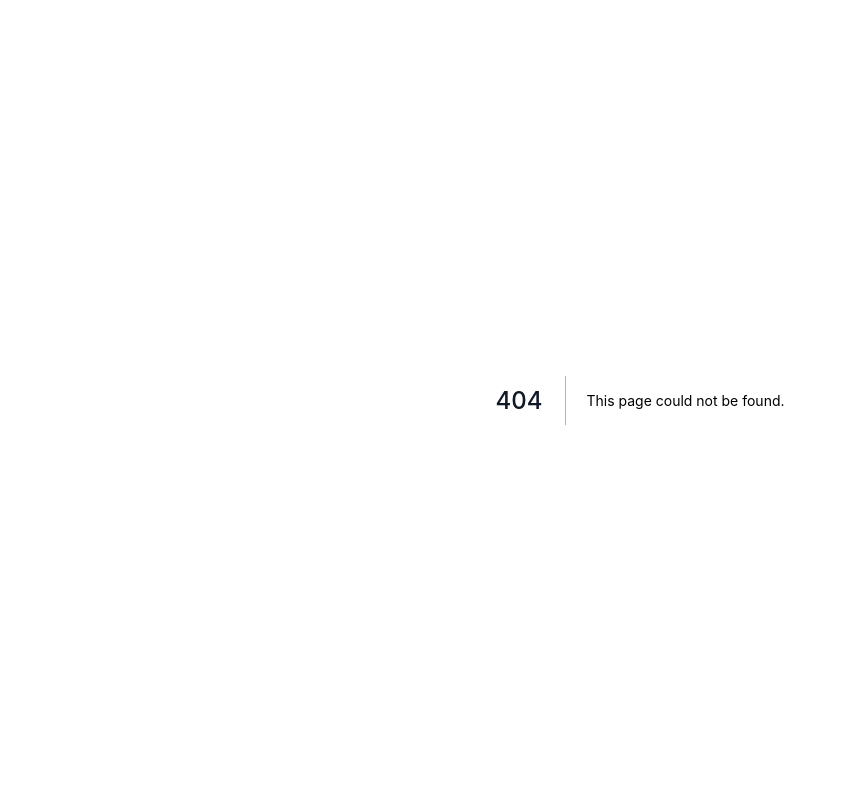
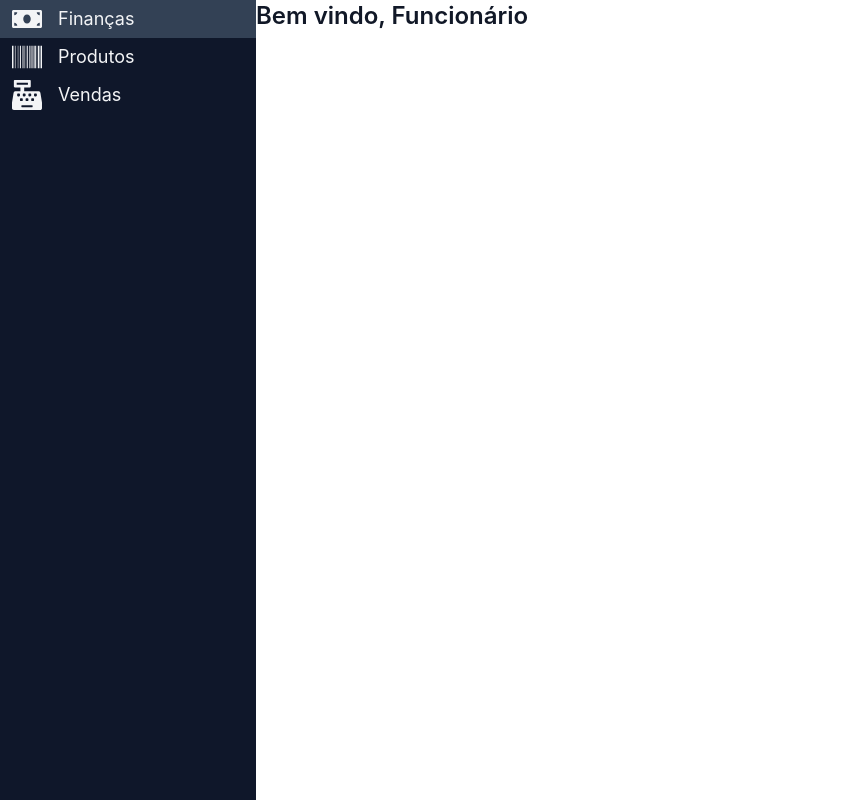
Before and after one commit to brunomariz/lab_engsoft, a Next.js app in the folder frontend/: page /funcionario/home in a window 1280 px wide. Before the commit this address had no page. Shown: the whole page, without its empty margins (0-847 px from the left). Built offline with nearby package versions, Linux system fonts and the light colour scheme.

Commit message:
feat: add initial funcionario page implementation

```diff
--- a/frontend/components/Login/Login.tsx
+++ b/frontend/components/Login/Login.tsx
@@ -11,6 +11,7 @@ import {
 } from "formik";
 import { object, string, ref } from "yup";
 import { loginValidation } from "../../validation/login/loginValidation";
+import { useRouter } from "next/router";
 
 interface LoginFormValues {
   username: string;
@@ -49,9 +50,12 @@ type Props = {};
 
 function Login({}: Props) {
   const initialValues: LoginFormValues = { username: "", password: "" };
-
+  const router = useRouter();
   const handleSubmit = (values: LoginFormValues) => {
     console.log(values);
+    if (true) {
+      router.push("funcionario/home");
+    }
   };
   return (
     <div className="flex flex-col justify-center items-center h-screen">
--- /dev/null
+++ b/frontend/components/Sidebar/Sidebar.tsx
@@ -0,0 +1,32 @@
+import React from "react";
+import SidebarItem from "./SidebarItem";
+import {
+  FaMoneyBill,
+  FaBarcode,
+  FaSalesforce,
+  FaAcquisitionsIncorporated,
+  FaCashRegister,
+} from "react-icons/fa";
+
+type Props = {};
+
+function Sidebar({}: Props) {
+  return (
+    <div className="h-screen fixed left-0 top-0 w-64 bg-slate-900 flex flex-col">
+      <SidebarItem
+        icon={<FaMoneyBill size={30} />}
+        label="Finanças"
+      ></SidebarItem>
+      <SidebarItem
+        icon={<FaBarcode size={30} />}
+        label="Produtos"
+      ></SidebarItem>
+      <SidebarItem
+        icon={<FaCashRegister size={30} />}
+        label="Vendas"
+      ></SidebarItem>
+    </div>
+  );
+}
+
+export default Sidebar;
--- /dev/null
+++ b/frontend/components/Sidebar/SidebarItem.tsx
@@ -0,0 +1,17 @@
+import React, { ReactNode } from "react";
+
+type Props = {
+  label: string;
+  icon: ReactNode;
+};
+
+function SidebarItem({ label, icon }: Props) {
+  return (
+    <button className="flex items-center justify-start text-gray-100 hover:bg-slate-700">
+      <span className="p-1 pl-3">{icon}</span>
+      <span className="p-1 text-lg pl-3">{label}</span>
+    </button>
+  );
+}
+
+export default SidebarItem;
--- a/frontend/package.json
+++ b/frontend/package.json
@@ -13,6 +13,7 @@
     "next": "12.2.2",
     "react": "18.2.0",
     "react-dom": "18.2.0",
+    "react-icons": "^4.4.0",
     "yup": "^0.32.11"
   },
   "devDependencies": {
--- /dev/null
+++ b/frontend/pages/funcionario/home.tsx
@@ -0,0 +1,15 @@
+import React from "react";
+import Sidebar from "../../components/Sidebar/Sidebar";
+
+type Props = {};
+
+function Home({}: Props) {
+  return (
+    <div>
+      <Sidebar></Sidebar>
+      <h1 className="pl-64">Bem vindo, Funcionário</h1>
+    </div>
+  );
+}
+
+export default Home;
--- a/frontend/styles/globals.css
+++ b/frontend/styles/globals.css
@@ -10,5 +10,5 @@ body {
 }
 
 h1 {
-  @apply text-lg font-semibold text-gray-900;
+  @apply text-2xl font-semibold text-gray-900;
 }
```
Also changed, not shown: 1 other file (tests, documents, lock files or other folders).
